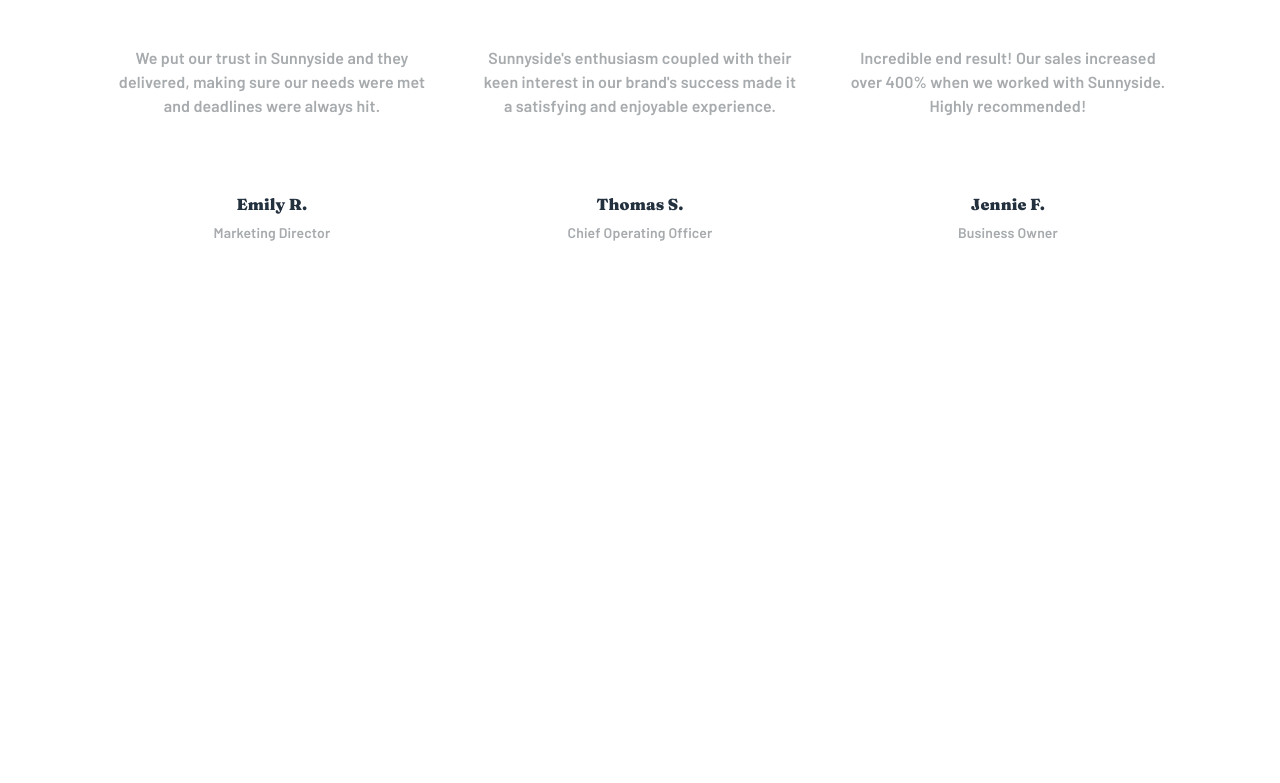
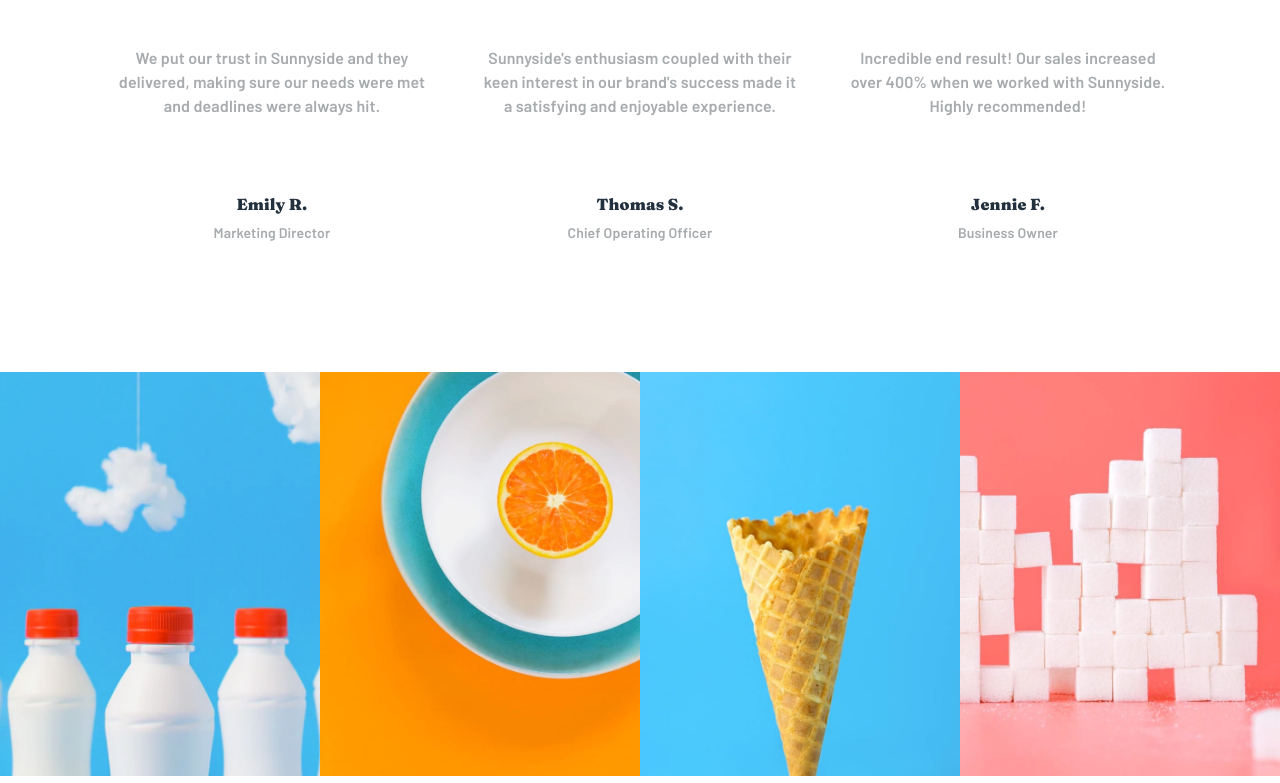
Before and after one commit to fadialjawhary0/sunnyside-agency, a React (Create React App) app: page / in a window 1280 px wide. Shown: the part 2695-3478 px from the top of the page. Before the commit the page ends 3067 px from the top, so only its background shows below. Built offline with nearby package versions, Linux system fonts and the light colour scheme.

Commit message:
Create photos section

```diff
--- a/src/components/ImageBlock.jsx
+++ b/src/components/ImageBlock.jsx
@@ -3,7 +3,7 @@
 import { Box, Grid, Typography, useMediaQuery } from '@mui/material';
 import { useTheme } from '@emotion/react';
 
-import { ResponsiveImageSources } from '../views/landingPage/constants/responsiveImgSrc.constant.mjs';
+import { ResponsiveImageSources } from '../constants/responsiveImgSrc.constant.mjs';
 
 const ImageBlock = ({
   order,
@@ -16,7 +16,7 @@
   const theme = useTheme();
   const isMobile = useMediaQuery(theme.breakpoints.down('sm'));
   const isCherryOrOrangePhoto =
-    imgName === 'CherryPhoto' || imgName === 'OrangePhoto1';
+    imgName === 'CherryPhoto' || imgName === 'OrangePhoto';
 
   const selectImageBasedOnDevice = img => {
     return isMobile
--- /dev/null
+++ b/src/constants/responsiveImgSrc.constant.mjs
@@ -0,0 +1,58 @@
+import EggPhotoDesktop from '../assets/desktop/image-transform.jpg';
+import EggPhotoMobile from '../assets/mobile/image-transform.jpg';
+
+import GlassPhotoDesktop from '../assets/desktop/image-stand-out.jpg';
+import GlassPhotoMobile from '../assets/mobile/image-stand-out.jpg';
+
+import CherryPhotoDesktop from '../assets/desktop/image-graphic-design.jpg';
+import CherryPhotoMobile from '../assets/mobile/image-graphic-design.jpg';
+
+import OrangePhotoDesktop from '../assets/desktop/image-photography.jpg';
+import OrangePhotoMobile from '../assets/mobile/image-photography.jpg';
+
+import MilkPhotoDesktop from '../assets/desktop/image-gallery-milkbottles.jpg';
+import MilkPhotoMobile from '../assets/mobile/image-gallery-milkbottles.jpg';
+
+import OrangePhotoDesktop2 from '../assets/desktop/image-gallery-orange.jpg';
+import OrangePhotoMobile2 from '../assets/mobile/image-gallery-orange.jpg';
+
+import ConePhotoDesktop from '../assets/desktop/image-gallery-cone.jpg';
+import ConePhotoMobile from '../assets/mobile/image-gallery-cone.jpg';
+
+import SugarPhotoDesktop from '../assets/desktop/image-gallery-sugarcubes.jpg';
+import SugarPhotoMobile from '../assets/mobile/image-gallery-sugar-cubes.jpg';
+
+export const ResponsiveImageSources = {
+  EggPhoto: {
+    DesktopSize: EggPhotoDesktop,
+    MobileSize: EggPhotoMobile,
+  },
+  GlassPhoto: {
+    DesktopSize: GlassPhotoDesktop,
+    MobileSize: GlassPhotoMobile,
+  },
+  CherryPhoto: {
+    DesktopSize: CherryPhotoDesktop,
+    MobileSize: CherryPhotoMobile,
+  },
+  OrangePhoto: {
+    DesktopSize: OrangePhotoDesktop,
+    MobileSize: OrangePhotoMobile,
+  },
+  MilkPhoto: {
+    DesktopSize: MilkPhotoDesktop,
+    MobileSize: MilkPhotoMobile,
+  },
+  OrangePhoto2: {
+    DesktopSize: OrangePhotoDesktop2,
+    MobileSize: OrangePhotoMobile2,
+  },
+  ConePhoto: {
+    DesktopSize: ConePhotoDesktop,
+    MobileSize: ConePhotoMobile,
+  },
+  SugarPhoto: {
+    DesktopSize: SugarPhotoDesktop,
+    MobileSize: SugarPhotoMobile,
+  },
+};
--- a/src/layout/index.jsx
+++ b/src/layout/index.jsx
@@ -4,6 +4,7 @@
 
 import LandingPage from '../views/landingPage/LandingPage';
 import Testimonials from '../views/testimonials/Testimonials';
+import Photos from '../views/photos/Photos';
 
 const Layout = () => {
   return (
@@ -13,6 +14,7 @@
       }}>
       <LandingPage />
       <Testimonials />
+      <Photos />
     </Box>
   );
 };
--- a/src/views/landingPage/LandingPage.jsx
+++ b/src/views/landingPage/LandingPage.jsx
@@ -98,7 +98,7 @@
         <ImageBlock
           order={{ xs: 5, sm: 5 }}
           altText="Orange Photo"
-          imgName="OrangePhoto1"
+          imgName="OrangePhoto"
           projectTitle={ProjectsSectionTextContent?.Photography?.Title}
           projectDescription={
             ProjectsSectionTextContent?.Photography?.Description
--- a/src/views/landingPage/constants/index.js
+++ b/src/views/landingPage/constants/index.js
@@ -1,3 +1,3 @@
 export * from './content.constant';
-export * from './responsiveImgSrc.constant.mjs';
+export * from '../../../constants/responsiveImgSrc.constant.mjs';
 export * from './projectsContent.constants.mjs';
--- a/src/views/landingPage/constants/responsiveImgSrc.constant.mjs
+++ /dev/null
@@ -1,30 +0,0 @@
-import EggPhotoDesktop from '../../../assets/desktop/image-transform.jpg';
-import EggPhotoMobile from '../../../assets/mobile/image-transform.jpg';
-
-import GlassPhotoDesktop from '../../../assets/desktop/image-stand-out.jpg';
-import GlassPhotoMobile from '../../../assets/mobile/image-stand-out.jpg';
-
-import CherryPhotoDesktop from '../../../assets/desktop/image-graphic-design.jpg';
-import CherryPhotoMobile from '../../../assets/mobile/image-graphic-design.jpg';
-
-import OrangePhotoDesktop1 from '../../../assets/desktop/image-photography.jpg';
-import OrangePhotoMobile1 from '../../../assets/mobile/image-photography.jpg';
-
-export const ResponsiveImageSources = {
-  EggPhoto: {
-    DesktopSize: EggPhotoDesktop,
-    MobileSize: EggPhotoMobile,
-  },
-  GlassPhoto: {
-    DesktopSize: GlassPhotoDesktop,
-    MobileSize: GlassPhotoMobile,
-  },
-  CherryPhoto: {
-    DesktopSize: CherryPhotoDesktop,
-    MobileSize: CherryPhotoMobile,
-  },
-  OrangePhoto1: {
-    DesktopSize: OrangePhotoDesktop1,
-    MobileSize: OrangePhotoMobile1,
-  },
-};
--- /dev/null
+++ b/src/views/photos/Photos.jsx
@@ -0,0 +1,47 @@
+import React from 'react';
+
+import { Box, Grid, useMediaQuery } from '@mui/material';
+import { useTheme } from '@emotion/react';
+
+import { ResponsiveImageSources } from '../landingPage/constants';
+
+const Photos = () => {
+  const theme = useTheme();
+  const isMobile = useMediaQuery(theme.breakpoints.down('sm'));
+
+  const selectImageBasedOnDevice = img => {
+    return isMobile
+      ? ResponsiveImageSources[img].MobileSize
+      : ResponsiveImageSources[img].DesktopSize;
+  };
+
+  const Photos = [
+    { altText: 'Milk photo', source: selectImageBasedOnDevice('MilkPhoto') },
+    {
+      altText: 'Orange photo',
+      source: selectImageBasedOnDevice('OrangePhoto2'),
+    },
+    { altText: 'Cone photo', source: selectImageBasedOnDevice('ConePhoto') },
+    {
+      altText: 'Sugar cubes photo',
+      source: selectImageBasedOnDevice('SugarPhoto'),
+    },
+  ];
+
+  return (
+    <Grid container>
+      {Photos.map(photo => (
+        <Grid item xs={6} sm={3} key={photo?.altText}>
+          <Box
+            component="img"
+            alt={photo?.altText}
+            src={photo?.source}
+            sx={{ width: '100%', height: '100%', objectFit: 'cover' }}
+          />
+        </Grid>
+      ))}
+    </Grid>
+  );
+};
+
+export default Photos;
```
